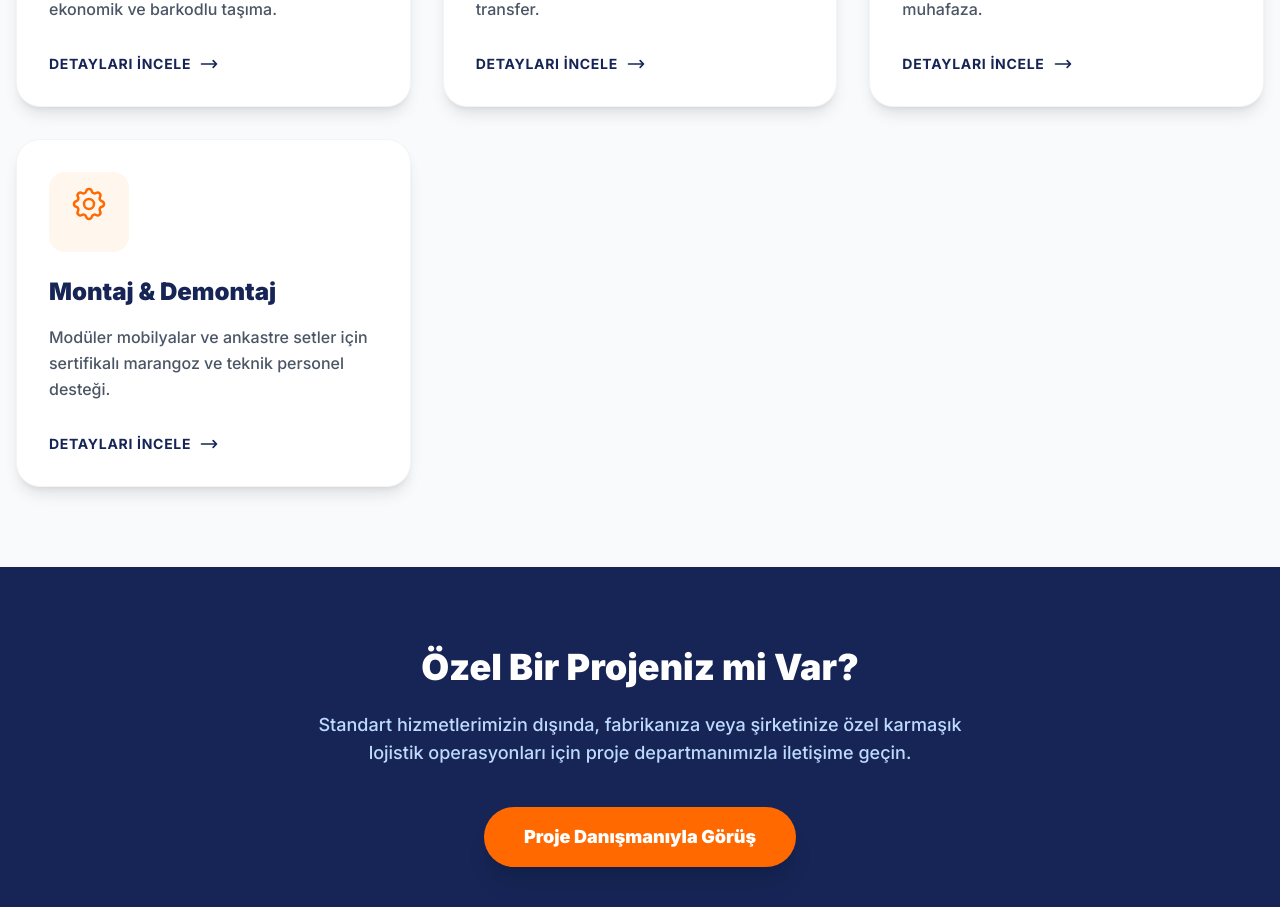
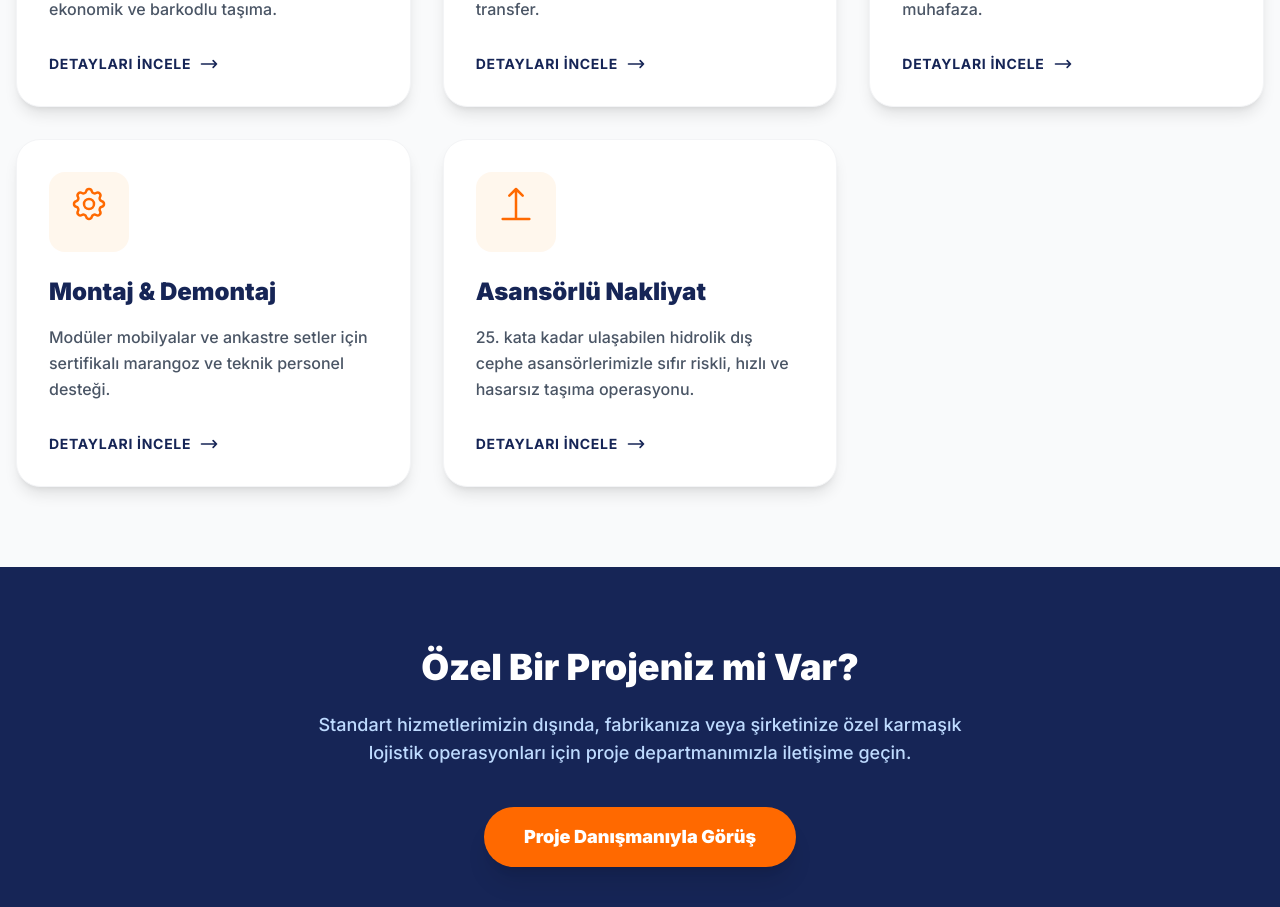
Before and after one commit to smyraeum-create/evdenevetasima-seo, a Next.js app: page /hizmetler in a window 1280 px wide. Shown: the part 1337-2244 px from the top of the page. Built offline with nearby package versions, Linux system fonts and the light colour scheme.

Commit message:
Sistem guncellemeleri ve iyilestirmeler yapildi

```diff
--- a/app/hizmetler/[slug]/page.tsx
+++ b/app/hizmetler/[slug]/page.tsx
@@ -12,7 +12,7 @@ const serviceData: Record<string, any> = {
     title: "Evden Eve Nakliyat",
     desc: "Avrupa standartlarında ambalajlama, modüler asansör sistemleri ve sıfır risk politikası ile anahtar teslim ev taşıma operasyonları.",
     bgImage: "/images/hizmetler/evden-eve-nakliyat-banner.webp",
-    intro: "Geleneksel ve yıpratıcı taşınma yöntemlerini tamamen geride bırakıyoruz. Operasyon sürecimiz; eşyalarınızın yapısal analizinin yapılmasıyla başlar. Özel kraft kağıtlı balonlu naylonlar, mobilya battaniyeleri ve şok emici köşelikler ile her bir envanteriniz endüstriyel standartlarda koruma altına alınır. Merdiven boşluklarındaki çarpma risklerini ortadan kaldıran dış cephe asansörlerimiz ve çelik kasalı araçlarımızla, evinizi değil, huzurunuzu yeni adresinize taşıyoruz.",
+    intro: "Geleneksel ve yıpratıcı taşınma yöntemlerini tamamen geride bırakıyoruz. Operasyon sürecimiz; eşyalarınızın yapısal analizinin yapılmasıyla başlar. Özel kraft kağıtlı balonlu naylonlar, mobilya battaniyeleri og şok emici köşelikler ile her bir envanteriniz endüstriyel standartlarda koruma altına alınır. Merdiven boşluklarındaki çarpma risklerini ortadan kaldıran dış cephe asansörlerimiz ve çelik kasalı araçlarımızla, evinizi değil, huzurunuzu yeni adresinize taşıyoruz.",
     technicalDetails: [
       { label: "Ambalaj Tipi", value: "3 Katmanlı Kraft Havalı Patpat & Endüstriyel Streç" },
       { label: "Araç Filosu", value: "Çelik Kasa, İçi Mobilya Kaplı, Süspansiyonlu Kamyonlar" },
@@ -69,7 +69,7 @@ const serviceData: Record<string, any> = {
       { title: "Hasar Tespiti ve Raporlama", desc: "Aracınız teslim alınırken 360 derece fotoğraflanır, çizik/hasar formu tutanakla kayıt altına alınarak operasyon başlatılır." },
       { title: "Profesyonel Yükleme", desc: "Eğimi minimize edilmiş rampalarla araca yüklenen otomobil, lastiklerinden sekiz nokta bağlantısıyla (lashing) şasiye sabitlenir." },
       { title: "Kapalı Kasa Güvenliği", desc: "VIP taşımalarda, araç yoldaki taş sekmesi, yağmur, dolu ve dış müdahalelere karşı tamamen kapalı kasada izole edilir." },
-      { title: "Adrese Teslim", desc: "Varış noktasında tekrar hasar kontrolü yapılır, araç alıcısına ıslak imzalı tutanak ve kilometre teyidi ile teslim edilir." }
+      { title: "Adrese Teslim", desc: "Varış noktasında tekrar hasar kontrolü yapılır, araç alıcısına ıslak imzalı tutanak og kilometre teyidi ile teslim edilir." }
     ],
     images: [
       "/images/hizmetler/arac-nakliyati-1.webp",
@@ -130,7 +130,7 @@ const serviceData: Record<string, any> = {
     intro: "Yurtdışı seyahatleri, ev tadilatları veya alan darlığı nedeniyle geçici olarak saklanması gereken eşyalarınız için en güvenli liman depolarımızdır. Standart bir merdiven altı deponun aksine; tesislerimiz nem, rutubet ve haşere riskine karşı ozon teknolojisiyle iklimlendirilir ve düzenli periyotlarla ilaçlanır. Size özel tahsis edilen kilitli ahşap modüller sayesinde, anahtar sadece sizde kalır.",
     technicalDetails: [
       { label: "Depo Ünitesi", value: "Kişiye Özel Kilitli (+Poliüretan Kaplı) Ahşap Odalar" },
-      { label: "Güvenlik", value: "7/24 Kapalı Devre CCTV ve Gece Bekçisi" },
+      { label: "Güvenlik", value: "7/24 Kapalı Devre CCTV og Gece Bekçisi" },
       { label: "İklimlendirme", value: "Endüstriyel Nem Alıcılar & Rutubet Kontrolü" },
       { label: "Erişim Durumu", value: "Randevu Sistemi ile Eşya Ekleme/Çıkarma İmkanı" }
     ],
@@ -152,13 +152,13 @@ const serviceData: Record<string, any> = {
     bgImage: "/images/hizmetler/montaj-ve-demontaj-banner.webp",
     intro: "Nakliye sektöründeki en büyük hasarlar taşıma sırasında değil, bilinçsiz yapılan söküm ve kurulum (demontaj-montaj) işlemleri sırasında meydana gelir. Eşyalarınızın yiv ve menteşe yataklarının yalama olmaması, sunta ve MDF plakaların patlamaması için operasyonlarımız sadece profesyonel marangozlar tarafından yürütülür. Yeni evinizde hiçbir ek ustaya ihtiyaç duymadan yaşam alanınız anında kullanıma hazır hale getirilir.",
     technicalDetails: [
-      { label: "Personel Niteliği", value: "Sertifikalı Marangoz ve Tesisat Ustaları" },
+      { label: "Personel Niteliği", value: "Sertifikalı Marangoz og Tesisat Ustaları" },
       { label: "Kullanılan Ekipman", value: "Şarjlı Torklu Vidalama, Lazer Gönye Sistemleri" },
       { label: "Kapsam Alanı", value: "Raylı Dolaplar, Yatak Odası Takımları, Beyaz Eşya" },
       { label: "Bağlantı Parçaları", value: "Eksik/Yıpranmış Vidalar İçin Yedek Parça Desteği" }
     ],
     process: [
-      { title: "Kataloglandırma ve Söküm", desc: "Özellikle özel tasarım veya sürgülü raylı dolaplar sökülmeden önce menteşe yönlerine kadar işaretlenip numaralandırılır." },
+      { title: "Kataloglandırma og Söküm", desc: "Özellikle özel tasarım veya sürgülü raylı dolaplar sökülmeden önce menteşe yönlerine kadar işaretlenip numaralandırılır." },
       { title: "Bağlantı Parçası Güvenliği", desc: "Sökülen vidalar, kilit sistemleri ve ray bağlantıları akıllı kilitli poşetlere konularak doğrudan ilgili mobilyanın gövdesine bantlanır." },
       { title: "Tesisat ve Altyapı", desc: "Sadece ahşap mobilyalarınız değil; bulaşık makinesi, çamaşır makinesi ve buzdolabı gibi cihazların hortum ve gider bağlantıları da sökülür." },
       { title: "Milimetrik Kurulum", desc: "Yeni evde zemin eğimi hesaplanarak mobilyalarınızın lazer terazisi ile dengesi (gönye) alınır, kapakların simetrik kapanması sağlanır." }
@@ -167,6 +167,29 @@ const serviceData: Record<string, any> = {
       "/images/hizmetler/montaj-ve-demontaj-1.webp",
       "/images/hizmetler/montaj-ve-demontaj-2.webp",
       "/images/hizmetler/montaj-ve-demontaj-3.webp"
+    ]
+  },
+  "asansorlu-nakliyat": {
+    title: "Modüler Asansörlü Nakliyat",
+    desc: "25. kata kadar ulaşabilen hidrolik dış cephe asansörlerimizle, bina içi taşıma risklerini ve zaman kaybını tamamen ortadan kaldırıyoruz.",
+    bgImage: "/images/hizmetler/asansorlu-nakliyat-banner.webp",
+    intro: "Dar merdiven boşlukları, bina asansörü kullanım yasakları ve site yönetimlerinin koyduğu kısıtlamalar artık taşınma stresinin bir parçası değil. Yüksek katlı mimariler için özel olarak tasarlanmış, araca entegre mobil dış cephe asansörlerimiz sayesinde eşyalarınız doğrudan balkon veya geniş pencerelerinizden nakliye aracımıza aktarılır. Bu teknolojik sistem; insan gücünden kaynaklı yorgunluk hatalarını sıfırlar, taşınma süresini yarı yarıya kısaltır og mobilyalarınızın merdiven köşelerine çarparak hasar görme riskini %100 oranında engeller.",
+    technicalDetails: [
+      { label: "Maksimum İrtifa", value: "25. Kata Kadar (Ortalama 75 Metre)" },
+      { label: "Yük Kapasitesi", value: "Tek Seferde 400 Kg Kaldırma Gücü" },
+      { label: "Kurulum Süresi", value: "Uygun Açı Sağlandığında 20 Dakika" },
+      { label: "Güvenlik Donanımı", value: "Otomatik Frenleme ve Rüzgar Sensörü" }
+    ],
+    process: [
+      { title: "Dijital Açı ve Zemin Etüdü", desc: "Operasyon öncesi binanızın dış cephesi, balkon genişliği ve asansör aracının park edeceği zeminin eğimi dijital olarak hesaplanır." },
+      { title: "Güvenlik Bariyeri ve Kurulum", desc: "Araç hidrolik ayaklar üzerinde sabitlenir, çalışma alanı güvenlik şeridi ile yaya/araç trafiğine kapatılır." },
+      { title: "Balkon/Pencere İzolasyonu", desc: "Asansör raylarının binaya temas ettiği noktalar, mimari hasarı önlemek için kalın kauçuk takozlarla desteklenir." },
+      { title: "Seri Transfer", desc: "Eşyalarınız geniş sepete dengeli bir şekilde yüklenir ve saniyeler içinde zemin kattaki çelik kasalı aracımıza güvenle indirilir." }
+    ],
+    images: [
+      "/images/hizmetler/asansorlu-nakliyat-1.webp",
+      "/images/hizmetler/asansorlu-nakliyat-2.webp",
+      "/images/hizmetler/asansorlu-nakliyat-3.webp"
     ]
   }
 };
@@ -211,7 +234,8 @@ export default async function ServicePage({ params }: RouteParams) {
     { name: "Parsiyel / Parça Yük", url: "parca-esya-tasima" },
     { name: "Otomobil & Araç Lojistiği", url: "arac-nakliyati" },
     { name: "Akıllı Eşya Depolama", url: "esya-depolama" },
-    { name: "Montaj & Demontaj", url: "montaj-ve-demontaj" }
+    { name: "Montaj & Demontaj", url: "montaj-ve-demontaj" },
+    { name: "Asansörlü Nakliyat", url: "asansorlu-nakliyat" }
   ].filter(s => s.url !== resolvedParams.slug);
 
   return (
@@ -241,7 +265,7 @@ export default async function ServicePage({ params }: RouteParams) {
             </section>
 
             <section className="bg-blue-950 p-8 md:p-12 rounded-3xl shadow-xl border-l-8 border-orange-500 text-white">
-              <h3 className="text-2xl font-black mb-6">Teknik Donanım ve Kapsam</h3>
+              <h3 className="text-2xl font-black mb-6">Teknik Donanım og Kapsam</h3>
               <div className="grid grid-cols-1 md:grid-cols-2 gap-6">
                 {service.technicalDetails.map((tech: any, i: number) => (
                   <div key={i} className="bg-blue-900/50 p-5 rounded-2xl border border-blue-800">
--- a/app/hizmetler/page.tsx
+++ b/app/hizmetler/page.tsx
@@ -29,6 +29,12 @@ const ToolsIcon = () => (
   <svg className="w-10 h-10 text-orange-500 mb-4" fill="none" viewBox="0 0 24 24" stroke="currentColor"><path strokeLinecap="round" strokeLinejoin="round" strokeWidth={1.5} d="M10.325 4.317c.426-1.756 2.924-1.756 3.35 0a1.724 1.724 0 002.573 1.066c1.543-.94 3.31.826 2.37 2.37a1.724 1.724 0 001.065 2.572c1.756.426 1.756 2.924 0 3.35a1.724 1.724 0 00-1.066 2.573c.94 1.543-.826 3.31-2.37 2.37a1.724 1.724 0 00-2.572 1.065c-.426 1.756-2.924 1.756-3.35 0a1.724 1.724 0 00-2.573-1.066c-1.543.94-3.31-.826-2.37-2.37a1.724 1.724 0 00-1.065-2.572c-1.756-.426-1.756-2.924 0-3.35a1.724 1.724 0 001.066-2.573c-.94-1.543.826-3.31 2.37-2.37.996.608 2.296.07 2.572-1.065z" /><path strokeLinecap="round" strokeLinejoin="round" strokeWidth={1.5} d="M15 12a3 3 0 11-6 0 3 3 0 016 0z" /></svg>
 );
 
+const ElevatorIcon = () => (
+  <svg className="w-10 h-10 text-orange-500 mb-4" fill="none" viewBox="0 0 24 24" stroke="currentColor">
+    <path strokeLinecap="round" strokeLinejoin="round" strokeWidth={1.5} d="M8 7l4-4m0 0l4 4m-4-4v18M4 21h16" />
+  </svg>
+);
+
 const servicesList = [
   { slug: "evden-eve-nakliyat", title: "Evden Eve Nakliyat", desc: "Avrupa standartlarında ambalajlama ve sıfır risk politikası ile anahtar teslim ev taşıma operasyonları.", icon: <HomeIcon /> },
   { slug: "sehirler-arasi-tasima", title: "Şehirler Arası Nakliyat", desc: "Türkiye'nin 81 iline aktarmasız direkt rotalama ve çelik kasa araçlarla uzun yol taşımacılığı.", icon: <TruckIcon /> },
@@ -36,7 +42,8 @@ const servicesList = [
   { slug: "parca-esya-tasima", title: "Parsiyel (Parça) Eşya", desc: "Aynı güzergahtaki yüklerin birleştirilmesiyle maliyetleri düşüren ekonomik ve barkodlu taşıma.", icon: <BoxIcon /> },
   { slug: "arac-nakliyati", title: "Otomobil & Araç Lojistiği", desc: "Sıfır km veya arızalı araçlarınız için kapalı kasa ve VIP çekici filosuyla tam sigortalı transfer.", icon: <CarIcon /> },
   { slug: "esya-depolama", title: "Akıllı Eşya Depolama", desc: "7/24 güvenlik kameralı ve iklimlendirmeli, kişiye özel şifreli ahşap odalarda muhafaza.", icon: <WarehouseIcon /> },
-  { slug: "montaj-ve-demontaj", title: "Montaj & Demontaj", desc: "Modüler mobilyalar ve ankastre setler için sertifikalı marangoz ve teknik personel desteği.", icon: <ToolsIcon /> }
+  { slug: "montaj-ve-demontaj", title: "Montaj & Demontaj", desc: "Modüler mobilyalar ve ankastre setler için sertifikalı marangoz ve teknik personel desteği.", icon: <ToolsIcon /> },
+  { slug: "asansorlu-nakliyat", title: "Asansörlü Nakliyat", desc: "25. kata kadar ulaşabilen hidrolik dış cephe asansörlerimizle sıfır riskli, hızlı ve hasarsız taşıma operasyonu.", icon: <ElevatorIcon /> }
 ];
 
 export default function ServicesIndexPage() {
```
